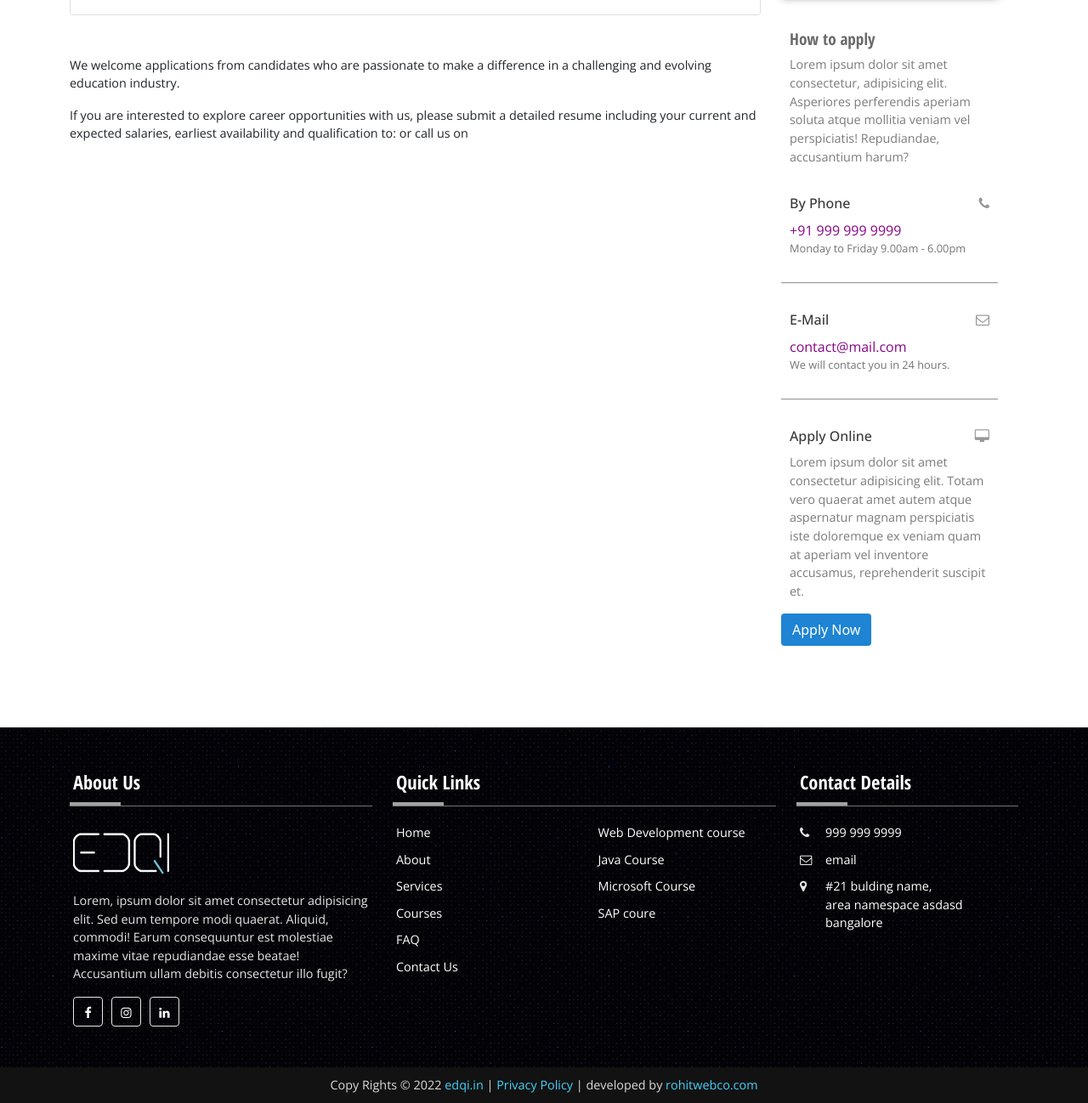
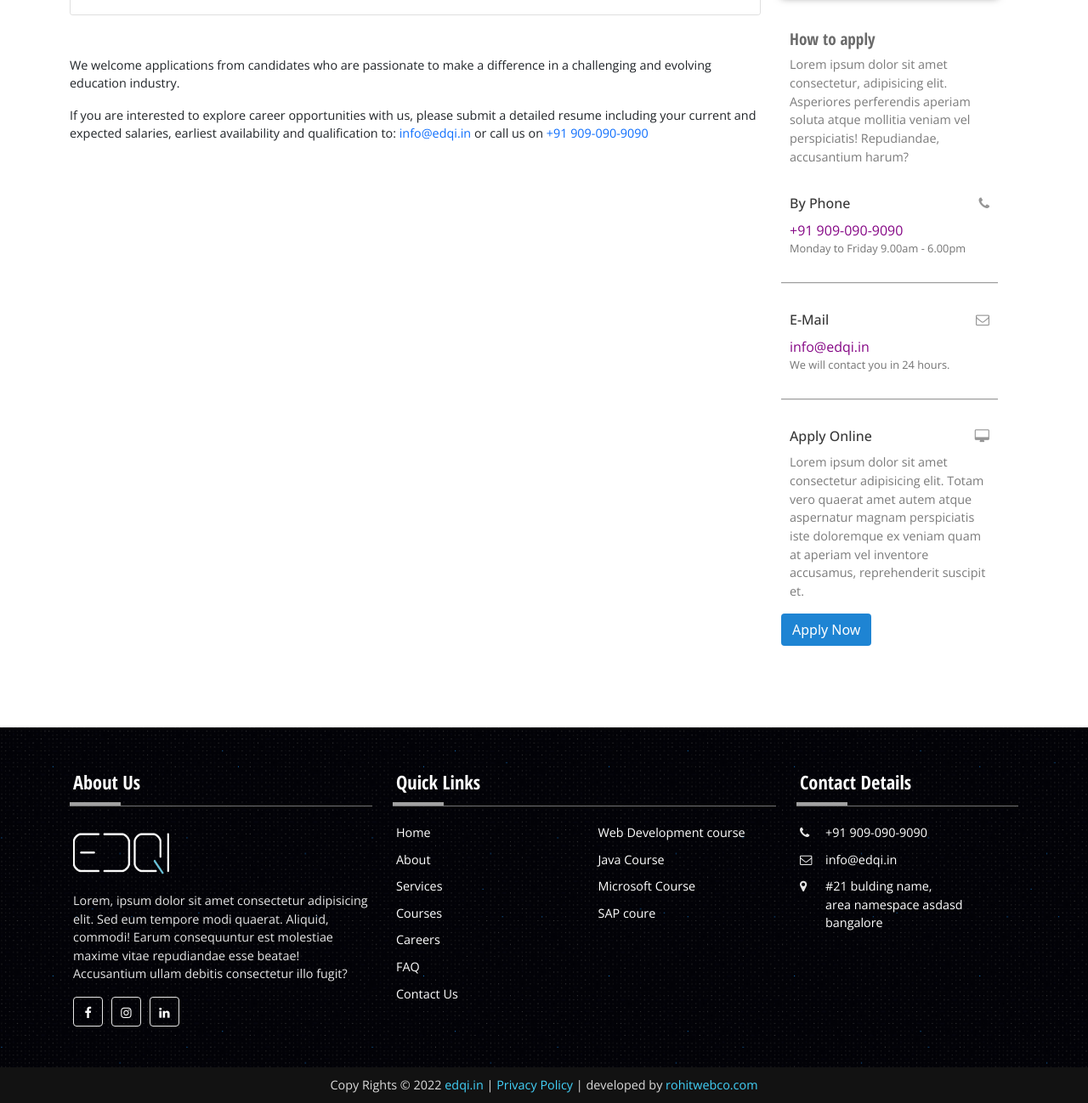
Before and after one commit to rohitsraj12/edqi, a PHP site: page /sandbox/website/public/careers/index.php in a window 1280 px wide. Shown: the part 1108-2406 px from the top of the page at 85% size. Run offline with PHP 8.4, Linux system fonts and the light colour scheme; some libraries are stand-ins or nearby versions.

Commit message:
Update footer.inc.php

```diff
--- a/website/private/required/footer.inc.php
+++ b/website/private/required/footer.inc.php
@@ -21,17 +21,17 @@
                             <div class="footer__social-media">
                                 <ul>
                                     <li class="footer__social-list">
-                                        <a href="" class="footer__social-link">
+                                        <a href="https://www.facebook.com/Edqi.in/" class="footer__social-link social-fb" target="_blank">
                                             <i class="fa fa-facebook" aria-hidden="true"></i>
                                         </a>
                                     </li>
                                     <li class="footer__social-list">
-                                        <a href="" class="footer__social-link">
+                                        <a href="https://www.instagram.com/edqi/" class="footer__social-link" target="_blank">
                                             <i class="fa fa-instagram" aria-hidden="true"></i>
                                         </a>
                                     </li>
                                     <li class="footer__social-list">
-                                        <a href="" class="footer__social-link">
+                                        <a href="https://www.linkedin.com/company/edqi/" class="footer__social-link" target="_blank">
                                             <i class="fa fa-linkedin" aria-hidden="true"></i>
                                         </a>
                                     </li>
@@ -56,7 +56,7 @@
                                                     </a>
                                                 </li>
                                                 <li class="footer__list">
-                                                    <a href="<?php echo base_url();?>about_us.php" class="footer__link">
+                                                    <a href="<?php echo base_url();?>about_us/" class="footer__link">
                                                         About
                                                     </a>
                                                 </li>
@@ -71,7 +71,12 @@
                                                     </a>
                                                 </li>
                                                 <li class="footer__list">
-                                                    <a href="<?php echo base_url();?>" class="footer__link">
+                                                    <a href="<?php echo base_url();?>careers/" class="footer__link">
+                                                        Careers
+                                                    </a>
+                                                </li>
+                                                <li class="footer__list">
+                                                    <a href="<?php echo base_url();?>about_us/faq.php" class="footer__link">
                                                         FAQ
                                                     </a>
                                                 </li>
@@ -129,8 +134,8 @@
                                                 <i class="fa fa-phone" aria-hidden="true"></i>
                                             </div>
                                             <div class="footer__contact-right">
-                                                <a href="<?php echo base_url();?>" class="footer__contact-link">
-                                                   999 999 9999
+                                                <a href="" class="footer__contact-link tel">
+                                                   Loading
                                                 </a>
                                             </div>
                                         </li>
@@ -139,8 +144,8 @@
                                                 <i class="fa fa-envelope-o" aria-hidden="true"></i>
                                             </div>
                                             <div class="footer__contact-right">
-                                                <a href="<?php echo base_url();?>" class="footer__contact-link">
-                                                   email
+                                                <a href="" class="footer__contact-link mailto">
+                                                   loading
                                                 </a>
                                             </div>
                                         </li>
@@ -149,7 +154,7 @@
                                                 <i class="fa fa-map-marker" aria-hidden="true"></i>
                                             </div>
                                             <div class="footer__contact-right">
-                                                <a href="<?php echo base_url();?>" class="footer__contact-link">
+                                                <a href="" class="footer__contact-link">
                                                    #21 bulding name,
                                                    <br>
                                                    area namespace asdasd
@@ -223,8 +228,9 @@
     <script src="https://code.jquery.com/jquery-3.5.0.min.js"></script>
     <!-- <script src="https://code.jquery.com/jquery-1.12.0.min.js"></script> -->
     <script src="https://cdn.jsdelivr.net/npm/bootstrap@5.0.2/dist/js/bootstrap.bundle.min.js" integrity="sha384-MrcW6ZMFYlzcLA8Nl+NtUVF0sA7MsXsP1UyJoMp4YLEuNSfAP+JcXn/tWtIaxVXM" crossorigin="anonymous"></script>
-    <script src="assets/js/owl.carousel.min.js"></script>
-    <script src="assets/js/script.js"></script>
+    <script src="<?php echo base_url();?>assets/js/owl.carousel.min.js"></script>
+    <script src="<?php echo base_url();?>assets/js/script.js"></script>
+    <script src="<?php echo base_url();?>assets/js/displayData.js"></script>
     <!-- load animation -->
     <script src="https://unpkg.com/aos@next/dist/aos.js"></script>
     <script>
```
